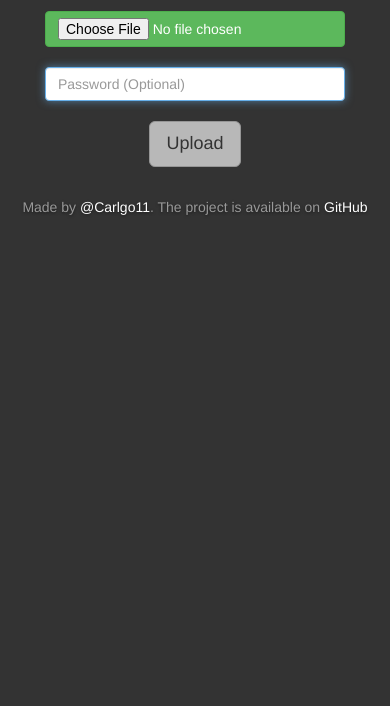
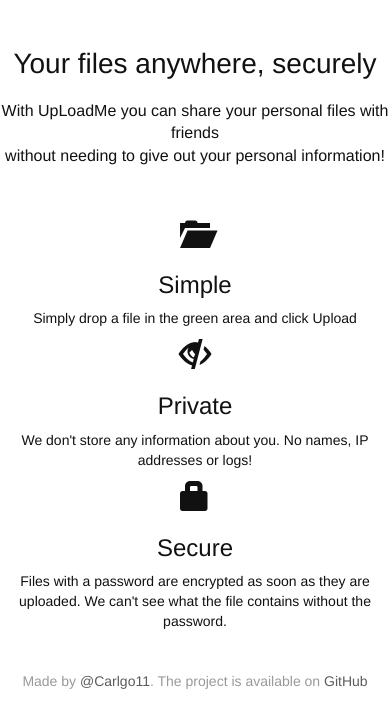
Before and after one commit to Carlgo11/UploadMe, a PHP site: page / in a window 390 px wide. Shown: the part 357-1063 px from the top of the page. Before the commit the page ends 572 px from the top, so only its background shows below. Run offline with PHP 8.4, Linux system fonts and the light colour scheme; some libraries are stand-ins or nearby versions.

Commit message:
Restyle the front page, add a new logo
Restyle UploadMe's front page, add a new logo (enigmatic regular font),
add some royalty-free images that could be used on the front page.

```diff
--- a/css/stylesheet.css
+++ b/css/stylesheet.css
@@ -4,15 +4,13 @@ html, body {
 }
 
 body {
-    background-color: #333333;
-    color: white;
-    text-shadow: 0 1px 3px rgba(0, 0, 0, .5);
+    color: #111111;
 }
 
 a,
 a:hover,
 a:focus {
-    color: white;
+    color: #5c5c5c;
     text-decoration: none;
 }
 
@@ -31,8 +29,6 @@ nav {
 
 .nav-right a {
     font-weight: bold;
-    color: #FFFFFF; /* IE8 proofing */
-    color: rgba(255, 255, 255, .75);
     border-bottom: 2px solid transparent;
     padding-bottom: 3px;
 }
@@ -40,19 +36,17 @@ nav {
 .nav-right a:hover,
 .nav-right a:focus {
     text-decoration: none;
-    color: inherit;
-
     -webkit-transition: border 300ms ease;
     -o-transition: border 300ms ease;
     transition: border 300ms ease;
-    border-bottom-color: white;
+    border-bottom-color: #5cb85c;
 }
 
 .active > a,
 .active > a:hover,
 .active > a:focus {
-    color: white;
-    border-bottom-color: white;
+    color: #111111;
+    border-bottom-color: #5cb85c;
 }
 
 .nav-right > li + li {
@@ -60,11 +54,18 @@ nav {
 }
 
 .content {
-    padding: 15px 10px 0 10px;
+    text-align: center;
 }
 
 .content h1 {
     padding-bottom: 10px;
+}
+
+.home-picture {
+    background: no-repeat;
+    background-position: center;
+    background-size: 100%;
+    background-image: url('../res/media/6H.jpg');
 }
 
 .center-form {
@@ -73,12 +74,31 @@ nav {
     margin-right: auto;
 }
 
+.home-form {
+    padding-top: 50px;
+    padding-bottom: 50px;
+}
+
 .center-form .upload {
     width: 100%;
 }
 
 .center-form .submit {
     margin-top: 20px;
+}
+
+h1.home {
+    padding-top: 30px;
+}
+
+.row {
+    padding-top: 30px;
+    padding-left: 15px;
+    padding-right: 15px;
+}
+
+.glyphicon {
+    font-size: 30px;
 }
 
 .contact {
@@ -100,6 +120,7 @@ nav {
 footer {
     padding: 30px 5px 5px 5px;
     color: #999999;
+    text-align: center;
 }
 
 @media (min-width: 600px) {
@@ -130,8 +151,9 @@ footer {
         margin-left: 20px;
     }
 
-    .content {
-        padding-top: 125px;
+    .home-form {
+        padding-top: 200px;
+        padding-bottom: 200px;
     }
 
     .upload-form {
--- a/index.php
+++ b/index.php
@@ -8,23 +8,50 @@ include './res/navbar.php';
 getNavBar("home");
 ?>
 <div class="content">
-    <h1>UpLoadMe, Uploading made simple</h1>
+    <div class="home-picture">
+        <div class="center-form home-form">
+            <form action="./upload_file.php" method="post" enctype="multipart/form-data">
+                <input class="btn btn-success upload" data-filename-placement="inside" id="file" name="file"
+                       type="file"/>
+                <br>
+                <input class="form-control" type="password" autofocus="" placeholder="Password (Optional)"
+                       id="password" name="password" value="">
+                <input type="submit" name="submit" value="Upload" id="submit" class="btn btn-lg btn-default submit">
+            </form>
+        </div>
+    </div>
+
+
+    <h1 class="home">Your files anywhere, securely</h1>
 
     <p class="lead">
         With UpLoadMe you can share your personal files with friends<br>without needing to give out your
         personal information!
-        <br>Simply Drop the file in the green area and click Upload
     </p>
 
-    <div class="center-form">
-        <form action="./upload_file.php" method="post" enctype="multipart/form-data">
-            <input class="btn btn-success upload" data-filename-placement="inside" id="file" name="file" type="file"/>
-            <br>
-            <input class="form-control" type="password" autofocus="" placeholder="Password (Optional)"
-                   id="password" name="password" value="">
-            <input type="submit" name="submit" value="Upload" id="submit" class="btn btn-lg btn-default submit"
-                   disabled>
-        </form>
+    <div class="row">
+        <div class="col-md-4">
+            <span class="glyphicon glyphicon-folder-open"></span>
+
+            <h3>Simple</h3>
+
+            <p>Simply drop a file in the green area and click Upload</p>
+        </div>
+        <div class="col-md-4">
+            <span class="glyphicon glyphicon-eye-close"></span>
+
+            <h3>Private</h3>
+
+            <p>We don't store any information about you. No names, IP addresses or logs!</p>
+        </div>
+        <div class="col-md-4">
+            <span class="glyphicon glyphicon-lock"></span>
+
+            <h3>Secure</h3>
+
+            <p>Files with a password are encrypted as soon as they are uploaded. We can't see what the file contains
+                without the password.</p>
+        </div>
     </div>
 </div>
 <?php include './res/footer.php'; ?>
--- a/res/navbar.php
+++ b/res/navbar.php
@@ -5,7 +5,7 @@ function getNavBar($page = null)
     ?>
     <nav>
         <a class="brand" href="./">
-        <h3>UpLoadMe<img height="32" width="32" src="./res/media/logo.png"></h3>
+            <img height="60" width="170" src="./res/media/uploadme.png">
         </a>
         <ul class="nav-right">
         <?php
@@ -32,8 +32,7 @@ function getNavBar($page = null)
         } else {
             echo '<li><a href="./privacy.php">Privacy</a></li>';
         }
-        echo '</ul></div></div>';
+        echo '</ul></nav>';
         }
+
 ?>
-    </ul>
-</nav>
```
Also changed, not shown: res/media/happy.jpg (added), res/media/hitech.jpg (added), res/media/lounge.jpg (added), res/media/uploadme.png (added), 1 other file. Lines whose indentation alone changed are shown as unchanged.
